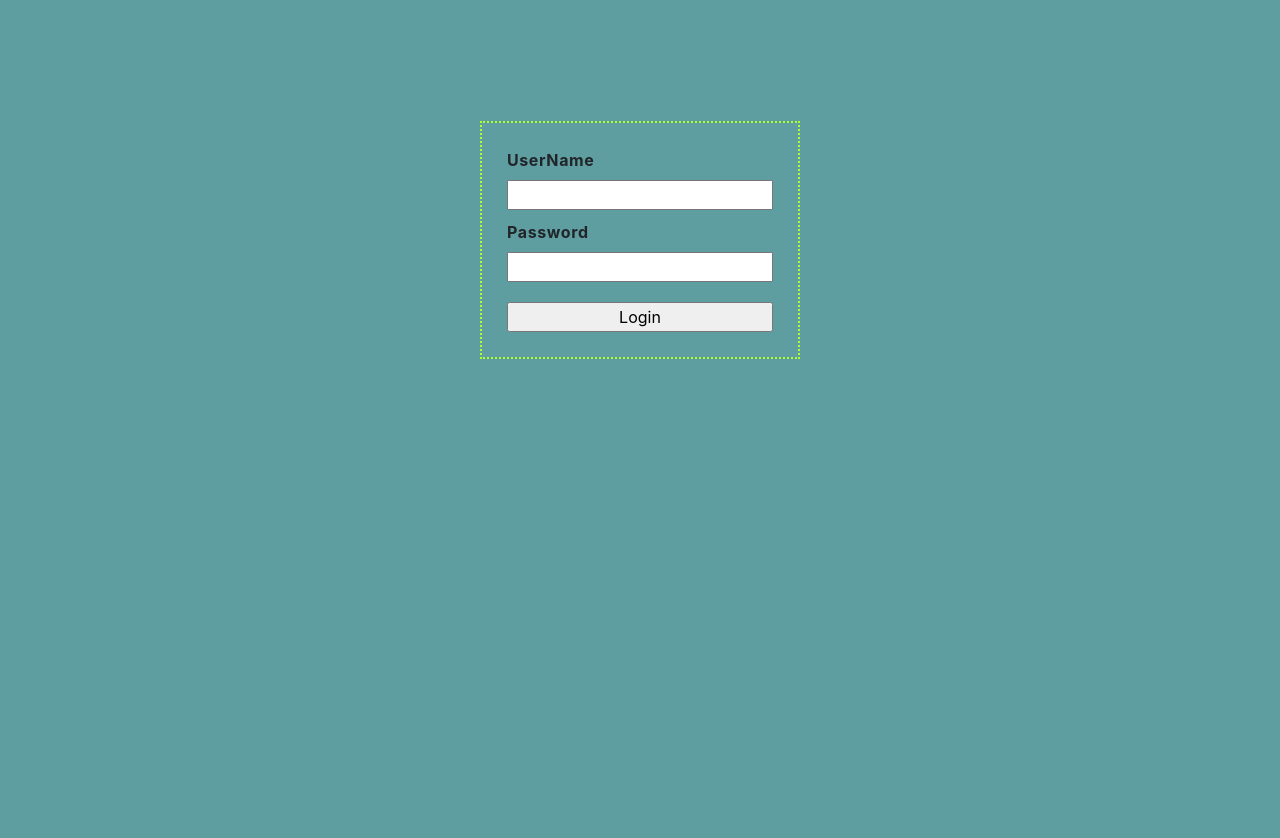
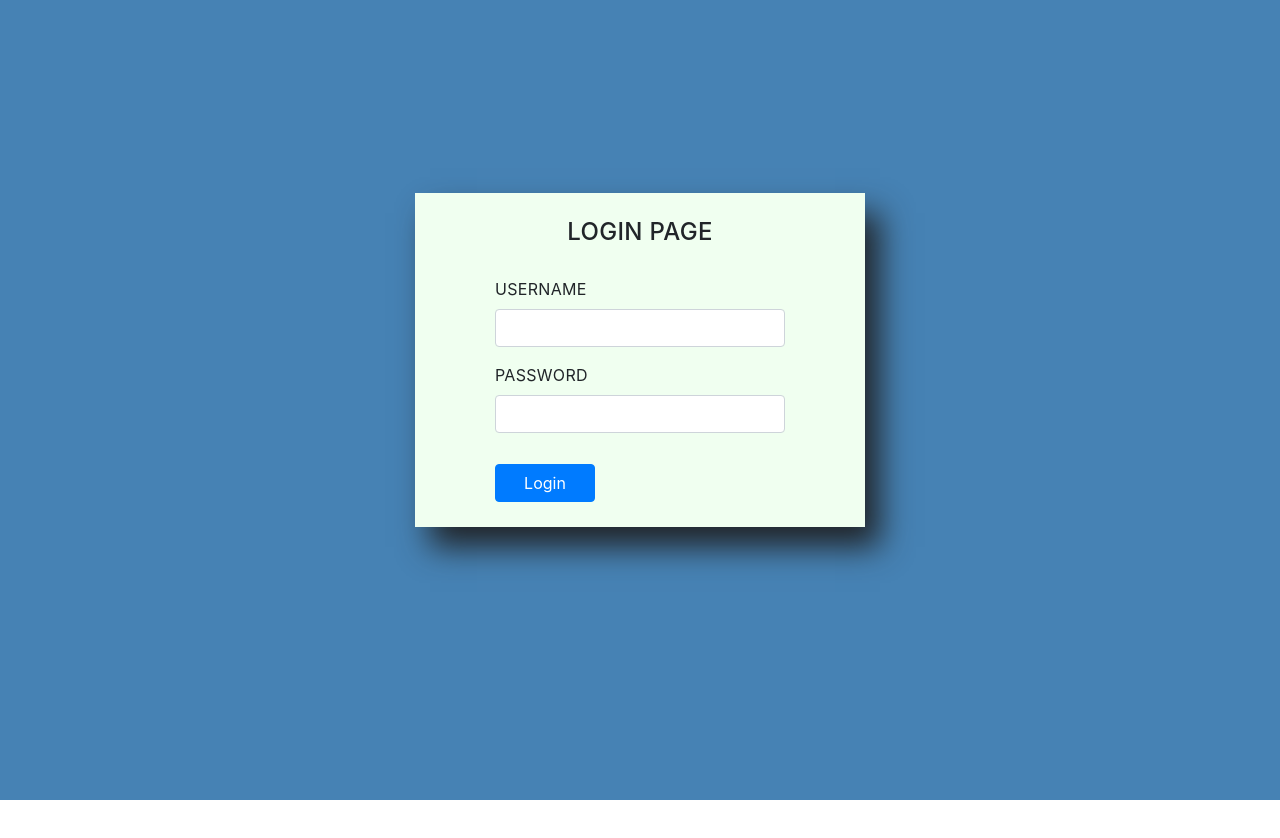
Before and after one commit to meeranmydeen45/Ecommerce_Front, a React (Create React App) app: page / in a window 1280 px wide. Shown: the top 838 px of the page. After the commit the page ends 800 px from the top, so only its background shows below. Built offline with nearby package versions, Linux system fonts and the light colour scheme.

Commit message:
design-2

```diff
--- a/src/App.css
+++ b/src/App.css
@@ -4,14 +4,13 @@
 body {
   padding: 0;
   margin: 0;
-  letter-spacing: 0.6px;
 }
 
 /*NavBar Section*/
 .containerBox {
-  background-color:cadetblue;
+  background-color:steelblue;
   width: 100%;
-  min-height: 110vh;
+  min-height: 100vh;
 }
 
 .navbarHead{
@@ -163,7 +162,7 @@ div.dropdown-item:hover{
   background-color:lightblue;
   }
 
-  .cardSection table{
+  /*.cardSection table{
   border-collapse:collapse;
   }
   table th{
@@ -172,7 +171,7 @@ div.dropdown-item:hover{
   table tr td{
   border:1px solid blue;
   text-align:center;
-  }
+  }*/
   #btnInfoStore{
   width:30%;
   padding:2px;
@@ -322,10 +321,10 @@ input[type='file'] {
   width: 50%;
 }
 
-#tableProductModal th,
+/* #tableProductModal th,
 td {
   border: 1px solid blue;
-}
+} */
 /*Model Design End */
 
 @media screen and (max-width: 855px) {
@@ -406,19 +405,20 @@ td {
 }
 /*Login Container*/
 .LoginContainer {
-  display:flex;
-  flex-direction: column;
-  width:25%;
-  height:100vh;
-  margin:auto;
+  display: flex;
+  min-height: 90vh;
+  align-items: center;
   justify-content: center;
-  transform: translateY(-20%);
+  text-transform: uppercase;
+  letter-spacing: 0.3px;
   }
-  .divBorder {
-    display: flex;
-    flex-direction: column;
-    padding: 25px;
-    border:2px dotted greenyellow;
+  .div-LoginInner{
+    background-color:honeydew ;
+    width: 450px;
+    max-width: 500px;
+    padding: 25px 80px;
+    box-shadow: 15px 20px 30px 0px;
+
   }
 
   /* Print Area Desing */
@@ -495,7 +495,7 @@ background-color:yellow;
 .div-PaymentPage{
   background-color:honeydew;
   width:50%;
-  min-height: 110vh;
+  min-height: 100vh;
   margin:auto;
   padding: 50px;
   font-size: 14px;
@@ -566,66 +566,65 @@ text-transform: uppercase;
 
 /*CustomerAccount-Page Section*/
 .div-CustomerAccountPage{
-  background-color: indianred;
+  background-color:honeydew;
   width: 50%;
   margin: auto;
-  height: 90vh;
-  padding: 50px;
+  min-height:90vh;
+  padding: 10px 50px;
+  text-transform: uppercase;
+  letter-spacing:0.2px;
 }
-.div-CustomerAccountPage label{
-min-width: 150px;
+.div-CustomerAccountPage #labelValue{
+  color:blue;
 }
 .div-CustomerAccountPage input[type="text"]{
-  max-width:200px;
+  display: inline-block;
 }
 
 /*Get All Pending Bills - Page*/
 .div-GetPendingBillsPage{
-  background-color:lightsalmon;
-  width: 80%;
+  background-color:honeydew;
+  width: 70%;
   margin: auto;
-  min-height: 90vh;
-  padding: 50px;
+  min-height: 100vh;
+  padding: 20px 50px;
+  text-transform: uppercase;
+  letter-spacing: 0.2px;
 }
 .div-GetPendingBillsPage input[type="text"]{
   max-width: 250px;
-  margin-bottom: 30px;
+
 }
 .div-GetPendingBillsPage label{
   margin-right: 10px;
-  letter-spacing: 2px;
+  letter-spacing: 1.5px;
 }
 .div-GetPendingBillsPage input[type="radio"]{
   margin-right: 5px;
 }
 
 .div-GetPendingBillsPage table{
+  margin:30px 0;
   width: 100%;
-  margin-top: 50px;
   text-align: center;
-  font-weight: bold;
+
 
 }
 .div-GetPendingBillsPage table thead{
-  background-color: black;
-  color:white;
+  background-color:black;
+  color: dodgerblue;
+  letter-spacing: 0.5px;
 }
-.div-GetPendingBillsPage table tbody{
-  background-color: lightgray;
-  color: blue;
-}
-.div-GetPendingBillsPage input[type="button"]{
-  margin:10px;
-}
+
 
 
 /*ReprintBill - Page Section*/
 .div-ReprintBillPage{
-  background-color:darkslateblue;
+  background-color:honeydew;
   width: 50%;
   margin: auto;
   height: 90vh;
-  padding: 50px;
+  padding: 30px 100px;
 }
 .div-ReprintBillPage label{
   min-width: 150px;
@@ -638,13 +637,20 @@ min-width: 150px;
 
 /*GlobalCash Position- Page Section*/
 .div-CashPositionPage{
-  background-color:goldenrod;
+  background-color:honeydew;
   width: 50%;
   margin: auto;
   height: 90vh;
-  padding: 50px;
-
-}
+  padding: 30px 0;
+  text-transform: uppercase;
+  letter-spacing: 0.5px;
+  }
+  .div-CashPositionPage #div-Cash{
+    text-align: center;
+    font-weight: bold;
+    color: steelblue;
+    font-size: 30px;
+  }
 
 /*PDF Table Creation - jsPDF*/
 .div-PDFTableCreation{
--- a/src/Components/CashPositionPage.js
+++ b/src/Components/CashPositionPage.js
@@ -19,9 +19,8 @@ function CashPositionPage() {
   }, []);
   return (
     <div className="div-CashPositionPage">
-      <h3>Your Current Cash Position</h3>
-      <br />
-      <b>{cashPosition}</b>
+      <h3 style={{ textAlign: 'center', marginBottom: '50px' }}>Shop Cash Position</h3>
+      <div id="div-Cash">{cashPosition} INR</div>
     </div>
   );
 }
--- a/src/Components/CustomerAccountPage.js
+++ b/src/Components/CustomerAccountPage.js
@@ -53,21 +53,41 @@ function CustomerAccountPage() {
 
   return (
     <div className="div-CustomerAccountPage">
+      <h4 style={{ textAlign: 'center', marginBottom: '30px' }}>Create Account for Customer</h4>
+      <div className="input-group form-group">
+        <input
+          type="text"
+          placeholder="Enter Customer ID.."
+          onChange={(e) => setCustomerId(e.target.value)}
+          value={customerId}
+          className="form-control"
+        />
+        <div className="input-group-append">
+          <input type="button" value="GetCustomer" onClick={handleGetCustomerClick} className="getbtn btn btn-info" />
+        </div>
+      </div>
+      {isStatusValid === true ? (
+        <div style={{ padding: '20px' }}>
+          <div>
+            <label style={{ marginRight: '50px' }}>Customer Name</label>
+            <label id="labelValue">{customerName}</label>
+          </div>
+          <div>
+            <label style={{ marginRight: '40px' }}>Customer Mobile</label>
+            <label id="labelValue">{customerMobile}</label>
+          </div>
+        </div>
+      ) : (
+        ''
+      )}
+
       <div>
-        <label>Enter Customer ID:</label>
-        <input type="text" onChange={(e) => setCustomerId(e.target.value)} value={customerId} />
-        <input type="button" value="GetCustomer" onClick={handleGetCustomerClick} />
-      </div>
-      <div>
-        <label>Customer Name:</label>
-        <label>{customerName}</label>
-      </div>
-      <div>
-        <label>Customer Mobile:</label>
-        <label>{customerMobile}</label>
-      </div>
-      <div>
-        <input type="button" value="CreateAccount" onClick={handleCreateAccountClick} />
+        <input
+          type="button"
+          value="CreateAccount"
+          onClick={handleCreateAccountClick}
+          className="getbtn btn btn-primary"
+        />
       </div>
     </div>
   );
--- a/src/Components/GetPendingBillsPage.js
+++ b/src/Components/GetPendingBillsPage.js
@@ -51,7 +51,12 @@ function GetPendingBillsPage() {
             <td>{item.customermobile}</td>
             <td>{item.customerid}</td>
             <td>
-              <input type="button" value="GetBill" onClick={(e) => buttonGetBill(item.billnumber)} />
+              <input
+                type="button"
+                value="GetBill"
+                onClick={(e) => buttonGetBill(item.billnumber)}
+                className="btn btn-outline-primary"
+              />
             </td>
           </tr>
         );
@@ -66,7 +71,12 @@ function GetPendingBillsPage() {
           <td>{billData.customermobile}</td>
           <td>{billData.customerid}</td>
           <td>
-            <input type="button" value="GetBill" onClick={(e) => buttonGetBill(billData.billnumber)} />
+            <input
+              type="button"
+              value="GetBill"
+              onClick={(e) => buttonGetBill(billData.billnumber)}
+              className="getbtn btn btn-info"
+            />
           </td>
         </tr>
       );
@@ -115,9 +125,18 @@ function GetPendingBillsPage() {
 
   return (
     <div className="div-GetPendingBillsPage">
-      <div>
-        <input type="text" onChange={(e) => setTxtValue(e.target.value)} value={txtValue} />
-        <input type="button" value="Search" onClick={handleSearchClick} />
+      <h4 style={{ textAlign: 'center', marginBottom: '30px' }}>Collection of all Pending Bills</h4>
+      <div className="input-group form-group">
+        <input
+          type="text"
+          onChange={(e) => setTxtValue(e.target.value)}
+          value={txtValue}
+          className="form-control"
+          placeholder="Enter Your Search Value."
+        />
+        <div className="input-group-append">
+          <input type="button" value="Search" onClick={handleSearchClick} className="getbtn btn btn-primary" />
+        </div>
       </div>
       <div>
         <input type="radio" name="cust" onChange={handleCheckBox} value="CUSTOMERID" />
@@ -130,16 +149,16 @@ function GetPendingBillsPage() {
         <label for="custName">Name</label>
       </div>
       <div>{errorMessage != '' ? errorMessage : ''}</div>
-      <div>
-        <table>
+      <div className="table-responsive">
+        <table className="table table-hover">
           <thead>
             <tr>
               <th>BillNo</th>
-              <th>PendingAmout</th>
-              <th>CustomerName</th>
-              <th>CustomerID</th>
-              <th>CustomerMobile</th>
-              <th>GetBill</th>
+              <th>Pending-Amount</th>
+              <th>Name</th>
+              <th>Mobile</th>
+              <th>Customer ID</th>
+              <th></th>
             </tr>
           </thead>
           <tbody>{errorMessage == '' ? tableBodyData : ''}</tbody>
--- a/src/Components/Login.js
+++ b/src/Components/Login.js
@@ -27,16 +27,25 @@ function Login(props) {
 
   return (
     <div className="LoginContainer">
-      <div className="divBorder">
-        <label>
-          <b>UserName</b>
-        </label>
-        <input type="text" {...userName} style={{ marginBottom: '10px' }} />
-        <label>
-          <b>Password</b>
-        </label>
-        <input type="password" {...password} style={{ marginBottom: '20px' }} />
-        <input type="button" value="Login" onClick={handleClick} />
+      <div className="div-LoginInner">
+        <h4 style={{ textAlign: 'center', marginBottom: '30px' }}>Login Page</h4>
+        <div className="form-group">
+          <label>UserName</label>
+          <input type="text" {...userName} className="form-control" />
+        </div>
+        <div className="form-group">
+          <label>Password</label>
+          <input type="password" {...password} className="form-control" />
+        </div>
+        <div>
+          <input
+            type="button"
+            value="Login"
+            onClick={handleClick}
+            className="getbtn btn btn-primary"
+            style={{ marginTop: '15px' }}
+          />
+        </div>
       </div>
     </div>
   );
--- a/src/Components/NewUser.js
+++ b/src/Components/NewUser.js
@@ -24,20 +24,35 @@ const NewUser = () => {
 
   return (
     <div className="LoginContainer">
-      <div className="divBorder">
-        <label>
-          <b>UserName</b>
-        </label>
-        <input type="text" {...userName} style={{ marginBottom: '10px' }} />
-        <label>
-          <b>Password</b>
-        </label>
-        <input type="text" {...password} style={{ marginBottom: '20px' }} />
-        <label>
-          <b>ReType-Password</b>
-        </label>
-        <input type="text" {...reTypePassword} style={{ marginBottom: '20px' }} />
-        <input type="button" value="Register" onClick={handleClick} />
+      <div className="div-LoginInner">
+        <h4 style={{ textAlign: 'center', marginBottom: '30px' }}>New User Register</h4>
+        <div className="form-group">
+          <label>UserName</label>
+          <input type="text" {...userName} style={{ marginBottom: '10px' }} className="form-control" />
+        </div>
+        <div className="form-group">
+          <label>Password</label>
+          <input type="password" {...password} style={{ marginBottom: '20px' }} className="form-control" />
+        </div>
+        <div className="form-group">
+          <label>Password</label>
+          <input
+            type="password"
+            {...reTypePassword}
+            style={{ marginBottom: '20px' }}
+            className="form-control"
+            placeholder="Re-Enter"
+          />
+        </div>
+        <div>
+          <input
+            type="button"
+            value="REGISTER"
+            onClick={handleClick}
+            className="btnget btn btn-primary"
+            style={{ marginTop: '15px' }}
+          />
+        </div>
       </div>
     </div>
   );
--- a/src/Components/ReprintBillPage.js
+++ b/src/Components/ReprintBillPage.js
@@ -24,10 +24,18 @@ function ReprintBillPage() {
 
   return (
     <div className="div-ReprintBillPage">
-      <div>
-        <label>Enter Bill Number: </label>
-        <input type="text" onChange={(e) => setTextValue(e.target.value)} value={textValue} />
-        <input type="button" value="Search" onClick={handlePrintClick} />
+      <h4 style={{ textAlign: 'center', marginBottom: '60px' }}>Bills Reprint Section</h4>
+      <div className="input-group form-group">
+        <input
+          type="text"
+          onChange={(e) => setTextValue(e.target.value)}
+          value={textValue}
+          className="form-control"
+          placeholder="Enter Bill No."
+        />
+        <div className="input-group-append">
+          <input type="button" value="Search" onClick={handlePrintClick} className="getbtn btn btn-primary" />
+        </div>
       </div>
     </div>
   );
```
